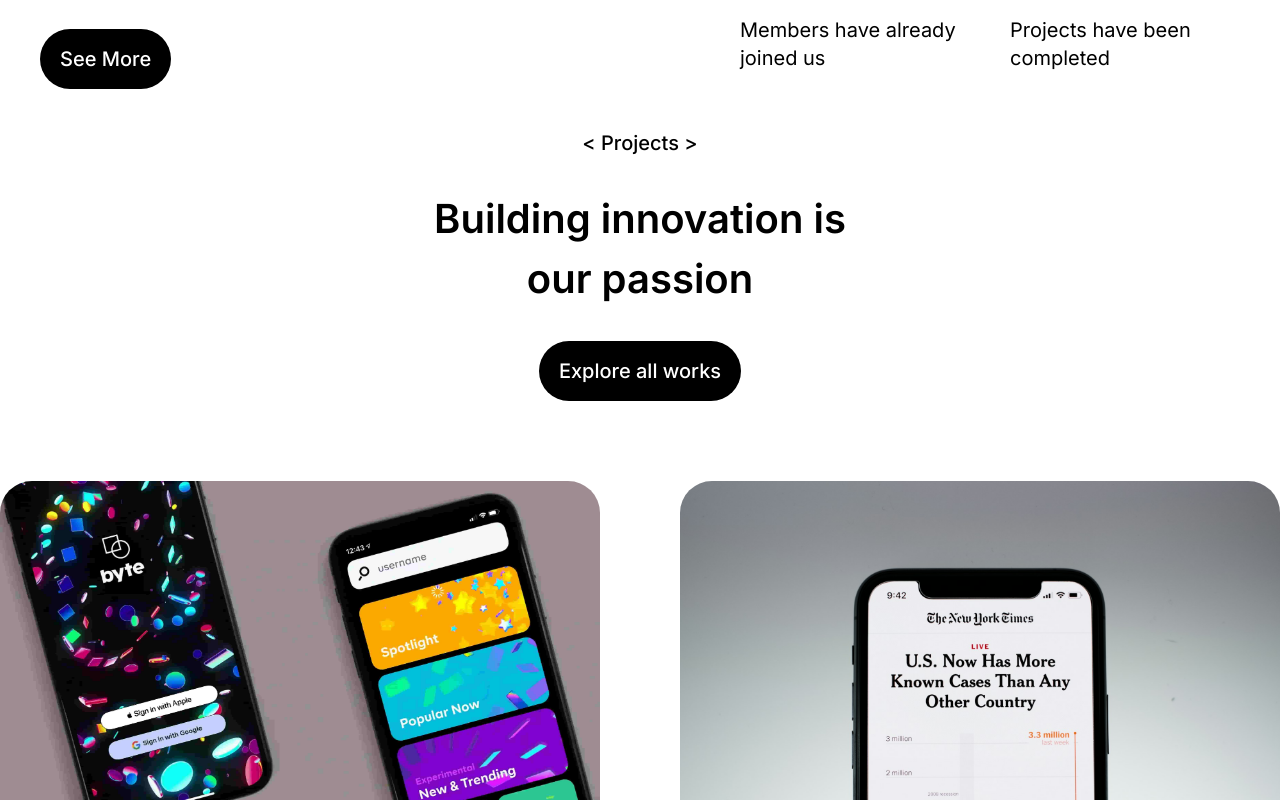
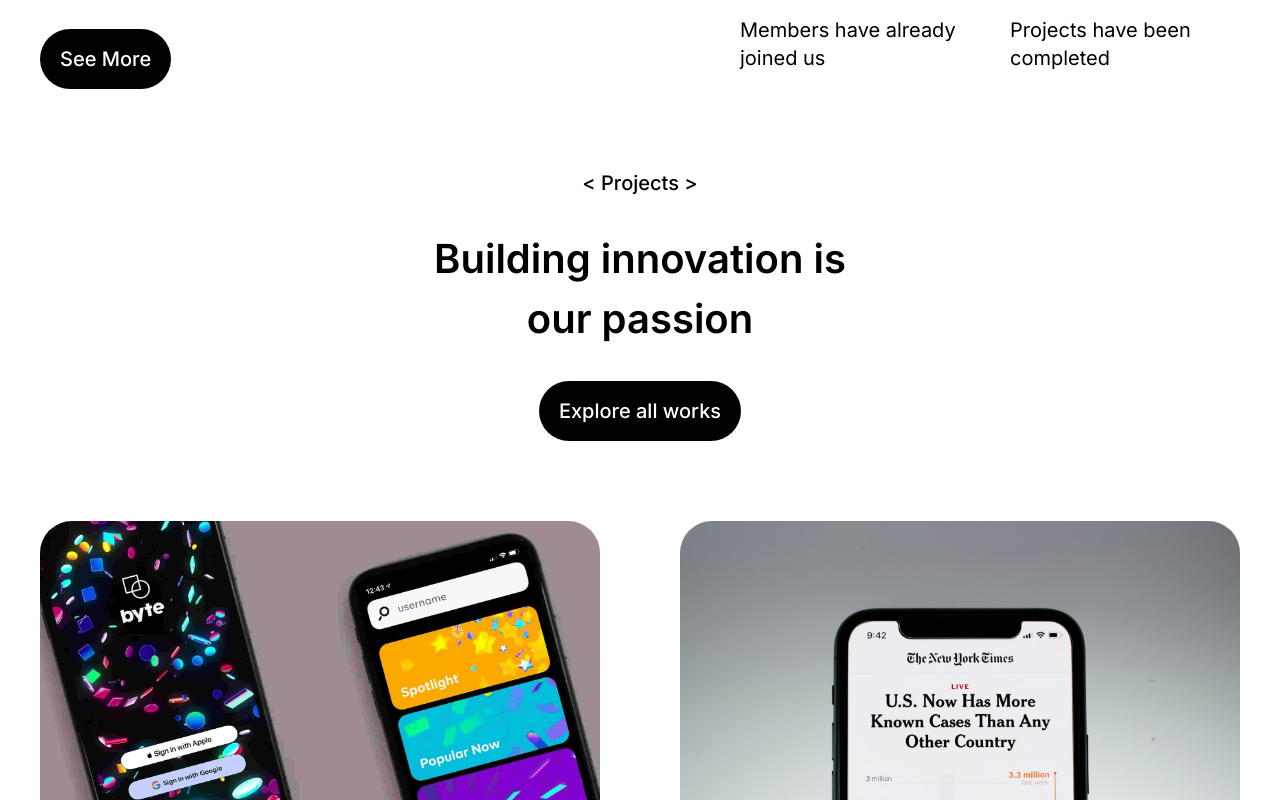
Before and after one commit to Qubit-CodeTogether/landing-page-qubit, a Next.js app: page / in a window 1280 px wide. Shown: the part 360-1160 px from the top of the page. Built offline with nearby package versions, Linux system fonts and the light colour scheme.

Commit message:
style: change padding

```diff
--- a/containers/project-section/index.tsx
+++ b/containers/project-section/index.tsx
@@ -8,7 +8,7 @@
 
 const ProjectSection = () => {
   return (
-    <div className="p-10S flex flex-col gap-20">
+    <div className="p-10 flex flex-col gap-20">
       <div className="space-y-8 text-center flex flex-col items-center">
         <p className="font-medium text-xl">{`< Projects >`}</p>
         <h2 className="max-w-[466px] text-[40px] font-semibold">
```
